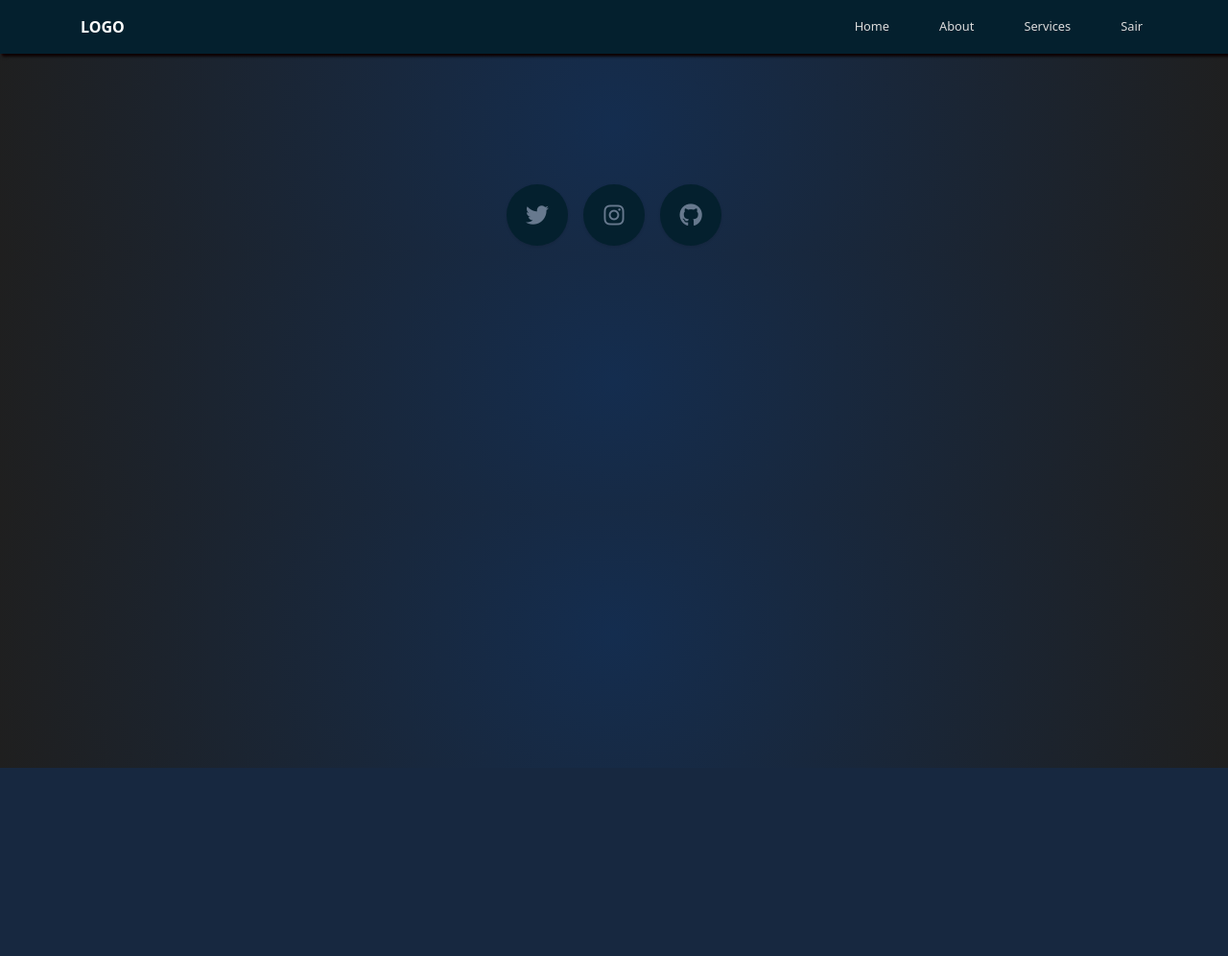
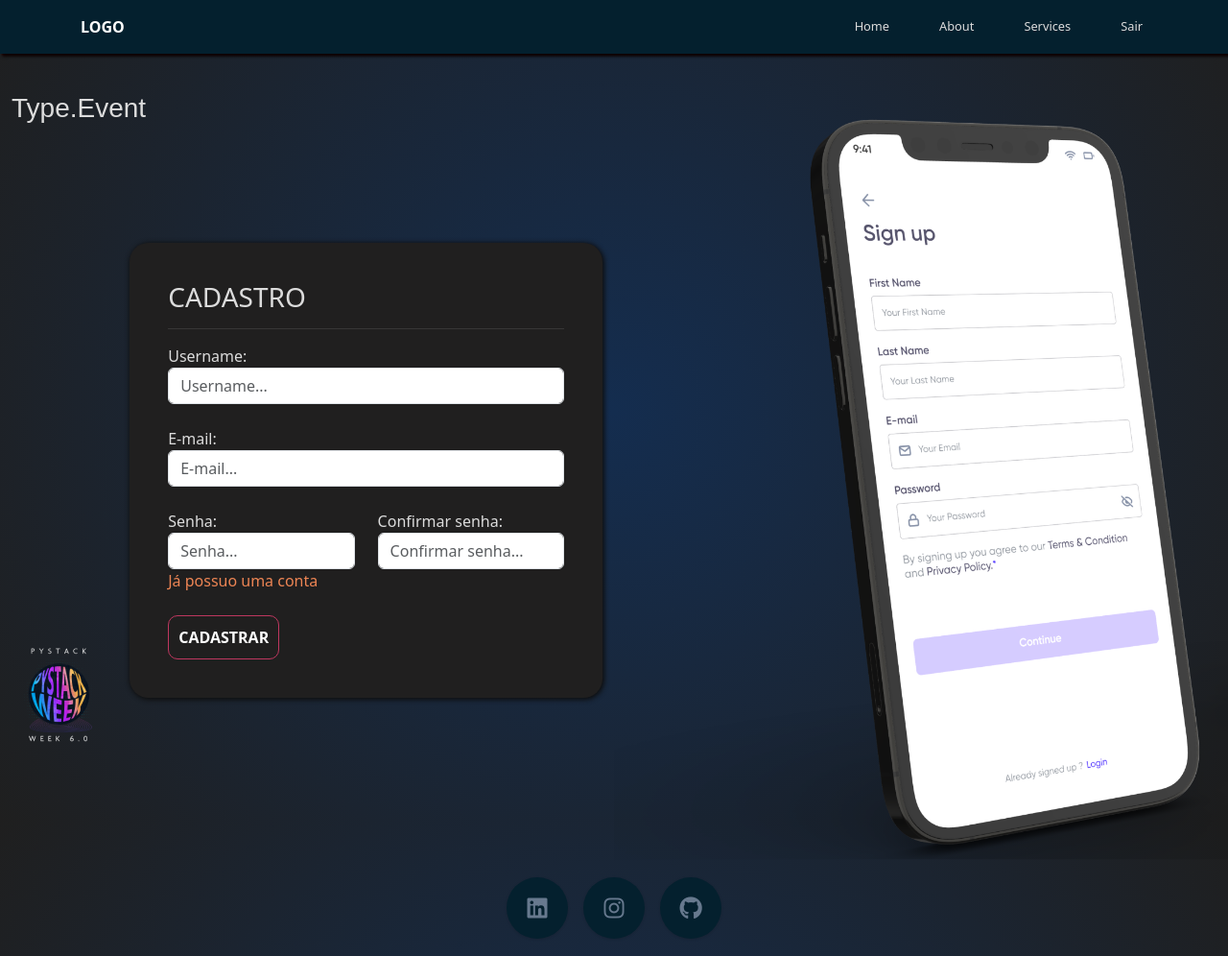
Before and after one commit to andersonlimacrv/django-user-Certificate, a Django app: page /usuarios/cadastro/ in a window 1280 px wide. Shown: the whole page at 96% size. Before the commit the page ends 800 px from the top, so only its background shows below. Run offline with Django 4.2, Linux system fonts and the light colour scheme; some libraries are stand-ins or nearby versions.

Commit message:
terminado estilização

```diff
--- a/templates/bases/base.html
+++ b/templates/bases/base.html
@@ -6,7 +6,7 @@
     <meta charset="UTF-8" />
     <meta http-equiv="X-UA-Compatible" content="IE=edge" />
     <meta name="viewport" content="width=device-width, initial-scale=1.0" />
-    <link rel="stylesheet" href={% static 'css/style_base.css'%}/>
+    <link rel="stylesheet" href={% static 'geral/css/base.css'%}/>
     <link href="https://cdn.jsdelivr.net/npm/bootstrap@5.3.0-alpha1/dist/css/bootstrap.min.css" rel="stylesheet">
     <link rel="preconnect" href="https://fonts.googleapis.com" />
     <link rel="preconnect" href="https://fonts.gstatic.com" crossorigin />
@@ -14,6 +14,7 @@
     href="https://fonts.googleapis.com/css2?family=Bangers&display=swap"
       rel="stylesheet"
       />
+
       <title>{% block 'title'%}{% endblock %}</title>
     </head>
     <body>
@@ -45,17 +46,17 @@
     <div class="wrapper">
         <div class="social-icons">
             <a
-            class="social-icon twitter"
-            src="https://icons8.com/icon/102907/twitter"
+            class="social-icon linkedin"
+            href="https://www.linkedin.com/in/andersonlimacrv/"
             target="_blank"
             rel="author"
             >
-            <i class="fab fa-twitter"></i>
+            <i class="fab fa-linkedin"></i>
             </a>
 
             <a
             class="social-icon instagram"
-        href="https://instagram.com/anronkai"
+            href="https://instagram.com/andersonlimacrv"
             target="_blank"
                 rel="author"
             >
@@ -64,7 +65,7 @@
 
             <a
             class="social-icon github"
-        href="https://github.com/anronkai"
+            href="https://github.com/andersonlimacrv"
             target="_blank"
             rel="author"
             >
--- /dev/null
+++ b/templates/partials/usuarios/cadastro.html
@@ -0,0 +1,28 @@
+<div class="box-form">
+    <h3>CADASTRO</h3>
+    <hr style="border-color: #7E7B7C">
+
+    <form action="{% url 'cadastro' %}" method="POST">{% csrf_token %}
+        <label>Username:</label>
+        <input type="text" class="form-control" placeholder="Username..." name="username">
+        <br>
+        <label>E-mail:</label>
+        <input type="email" class="form-control" placeholder="E-mail..." name="email">
+        <br>
+        <div class="row">
+            <div class="col-sm">
+                <label>Senha:</label>
+                <input type="password" class="form-control" placeholder="Senha..." name="senha">
+            </div>
+
+            <div class="col-sm">
+                <label>Confirmar senha:</label>
+                <input type="password" class="form-control" placeholder="Confirmar senha..." name="confirmar_senha">
+            </div>
+        </div>
+        <a href="#" class="link">Já possuo uma conta</a>
+        <br>
+        <br>
+        <input type="submit" value="CADASTRAR" class="btn-principal">
+    </form>
+</div>
--- a/templates/static/css/style_base.css
+++ b/templates/static/geral/css/base.css
@@ -2,6 +2,15 @@ body {
   margin: 0;
   font-family: Verdana, Geneva, Tahoma, sans-serif;
   background-image: radial-gradient(circle, #142d4f, #1f1f1f);
+  color: Gainsboro;
+  position: relative;
+}
+
+:root {
+  --main-color: #201F1F;
+  --dark-color: #1C1A1A;
+  --contrast-color: #BE375F;
+  --differential-color: #ED8554;
 }
 
 header {
@@ -209,12 +218,11 @@ nav {
 
 /* ---------------------------------------Inicio de estilização do Footer ------------------------------------------------*/
 footer {
-  margin-top: 10%;
-  display: flex;
-  justify-content: center;
-  align-items: flex-end;
-
-
+  margin-top: 50px;
+  width: 100%;
+  height: auto;
+  position: absolute;
+  bottom: 2-px;
 }
 
 :root {
@@ -285,7 +293,7 @@ footer {
   transition: var(--trans-props);
 }
 
-.social-icon.twitter:after {
+.social-icon.linkedin:after {
   background-color: #1da1f2;
 }
 
--- /dev/null
+++ b/templates/static/usuarios/css/usuarios.css
@@ -0,0 +1,67 @@
+ .main {
+   color: Gainsboro;
+ }
+
+ .bg-inscricao {
+   height: 100vh;
+   padding-left: 1%;
+ }
+
+ .bg-img {
+   background-image: url('/static/usuarios/img/bg.png');
+   height: calc(100vh + 140px);
+   background-size: cover;
+   color: #14e9e9;
+
+ }
+
+ .logo {
+   font-family: Arial, Helvetica, sans-serif;
+   margin-top: 40px;
+ }
+
+ .box-form {
+   width: 80%;
+   background-color: var(--main-color);
+   margin: 20%;
+   padding: 40px;
+   border-radius: 20px;
+   box-shadow: 1px 1px 5px 1px #0e0e0e;
+   height: auto;
+ }
+
+ .link {
+   color: var(--differential-color);
+   text-decoration: none;
+ }
+
+ .btn-principal {
+
+   background-color: transparent;
+   border: 1px solid var(--contrast-color);
+   color: white;
+   padding: 10px;
+   border-radius: 10px;
+   font-weight: bold;
+ }
+
+ .logo-evento {
+
+   position: fixed;
+   bottom: 20px;
+ }
+
+ @media (max-width: 999px) {
+   .bg-img {
+     display: none;
+   }
+
+   .box-form {
+     display: flex;
+     justify-content: center;
+     align-items: center;
+     width: 100%;
+     margin: 10% AUTO;
+     flex-direction: column;
+   }
+ }
--- a/type_event/settings.py
+++ b/type_event/settings.py
@@ -117,7 +117,6 @@ USE_TZ = True
 # Static files (CSS, JavaScript, Images)
 # https://docs.djangoproject.com/en/4.2/howto/static-files/
 
-STATIC_URL = 'static/'
 STATIC_URL = '/static/'
 STATICFILES_DIRS = (os.path.join(BASE_DIR, 'templates/static'),)
 STATIC_ROOT = os.path.join('static')
--- a/usuarios/templates/cadastro.html
+++ b/usuarios/templates/cadastro.html
@@ -1,28 +1,29 @@
 {% extends 'bases/base.html' %}
 {% load static %}
 {% block 'head' %}
-
+<link rel="stylesheet" href={% static 'usuarios/css/usuarios.css'%}/>
 {% endblock %}
 
-{% block 'body' %}
-
+{% block 'body_main' %}
+<div class="main">
     <div class="container-fluid bg-inscricao">
 
         <div class="row">
             <div class="col-md">
                 <h3 class="logo">Type.Event</h3>
 
+                {% include "partials/usuarios/cadastro.html" %}
 
-
-                <img src="{% static 'geral/img/logo_evento.png' %}" class="logo-evento">
+                <img src="{% static 'usuarios/img/logo.png' %}" class="logo-evento">
 
             </div>
 
-            <div class="col-md bg-img">
+            <div class="col-sm bg-img">
 
             </div>
 
         </div>
     </div>
+</div>
 
 {% endblock %}
--- a/usuarios/views.py
+++ b/usuarios/views.py
@@ -4,3 +4,5 @@ from django.http import HttpResponse
 def cadastro(request):
     if request.method == "GET":
         return render(request, 'cadastro.html')
+    elif request.method == "POST":
+        return render(request, 'cadastro.html')
```
Also changed, not shown: templates/static/css/style_body.css (deleted, +0 -60 lines), templates/static/geral/img/logo.png (added), templates/static/geral/js/script_base.js (renamed from templates/static/js/script_base.js), templates/static/geral/js/script_geraGraficos.js (renamed from templates/static/js/script_geraGraficos.js), templates/static/usuarios/img/bg.png (added), templates/static/usuarios/img/logo.png (added). Lines whose indentation alone changed are shown as unchanged.
